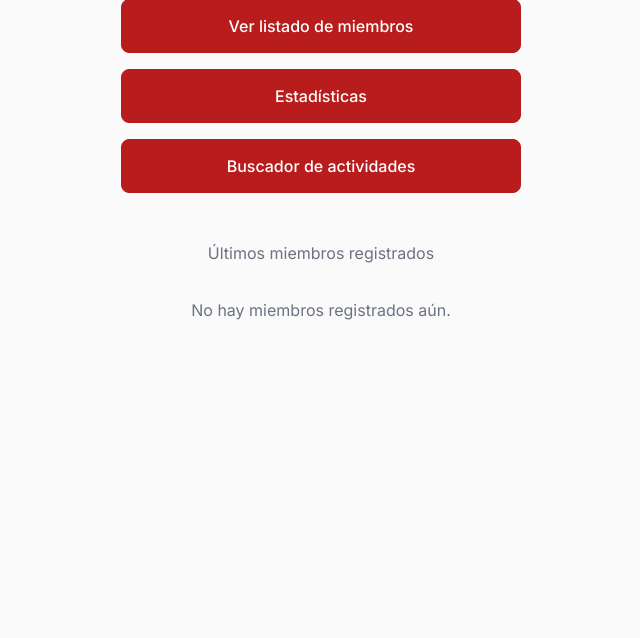
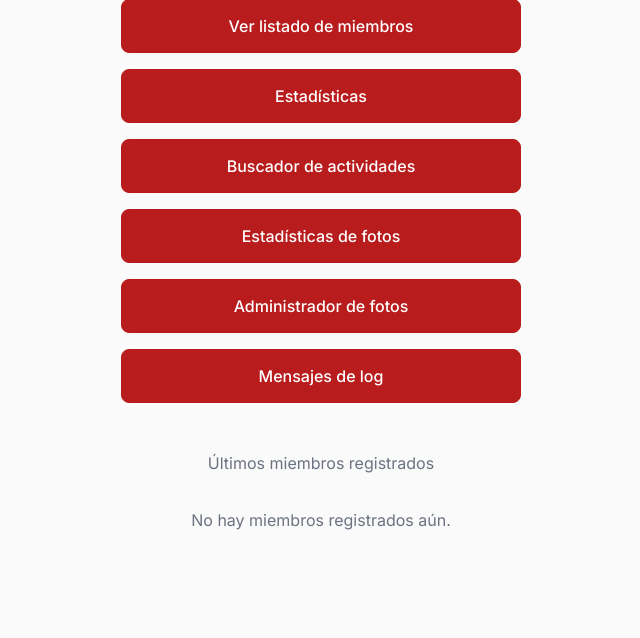
Before and after one commit to blu2718-uni/desarrollo_web_julio_yanez, a Flask app: page / in a window 1280 px wide. Shown: the part 378-1016 px from the top of the page, without its empty margins (319-959 px from the left). Before the commit the page ends 698 px from the top, so only its background shows below. Run offline with Flask 3, Linux system fonts and the light colour scheme; data that the repository does not hold is empty.

Commit message:
feat: added buttons to new funtionalities in the landing page

```diff
--- a/templates/index.html
+++ b/templates/index.html
@@ -10,6 +10,9 @@
     <li><button type="button" class="boton-menu" id="a-entradas-por-index" onclick="window.location.href = '{{ url_for('entradas') }}' ; ">Ver listado de miembros</button></li>
     <li><button type="button" class="boton-menu" id="a-metricas-por-index" onclick="window.location.href = '{{ url_for('metricas') }}' ; ">Estadísticas</button></li>
     <li><button type="button" class="boton-menu" id="a-buscador-por-index" onclick="window.location.href = window.location.protocol + '//' + window.location.hostname + ':8081/' ; ">Buscador de actividades</button></li>
+    <li><button type="button" class="boton-menu" id="a-estadistica-fotos-por-index" onclick="window.location.href = window.location.protocol + '//' + window.location.hostname + ':8081/estadistica-fotos' ; ">Estadísticas de fotos</button></li>
+    <li><button type="button" class="boton-menu" id="a-admin-fotos-por-index" onclick="window.location.href = window.location.protocol + '//' + window.location.hostname + ':8081/admin-fotos' ; ">Administrador de fotos</button></li>
+    <li><button type="button" class="boton-menu" id="a-mensajes-log-por-index" onclick="window.location.href = window.location.protocol + '//' + window.location.hostname + ':8081/mensajes-log' ; ">Mensajes de log</button></li>
 </ul>
 
 <h2 class="subtitulo" style="margin-top: 48px;">Últimos miembros registrados</h2>
```
